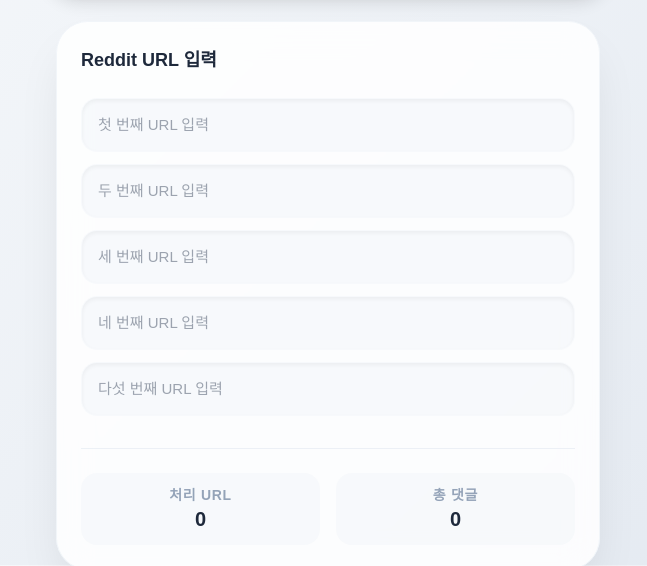
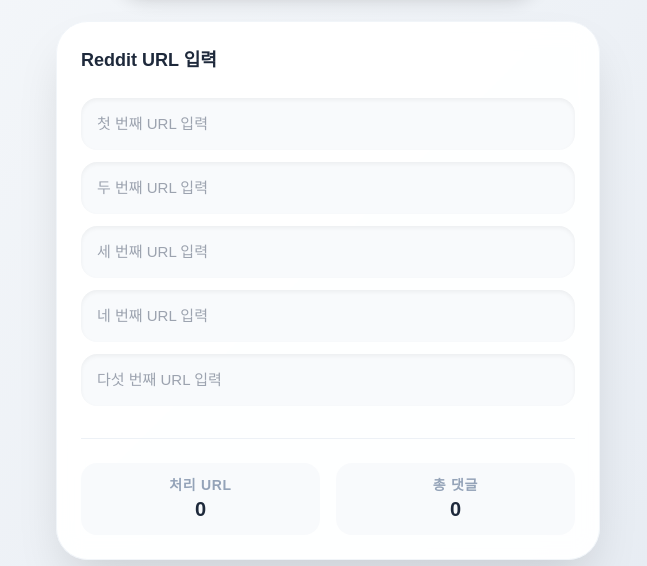
Before and after one commit to kyuil71/user-voice-collector, a plain HTML site: page index.html in a window 1280 px wide. Shown: the part 235-801 px from the top of the page, without its empty margins (312-959 px from the left). Drawn offline with nearby package versions, Linux system fonts and the light colour scheme; a web font is replaced by a local one.

Commit message:
Update style.css

```diff
--- a/style.css
+++ b/style.css
@@ -13,20 +13,22 @@
     -webkit-tap-highlight-color: transparent;
     font-size: 16px;
     background: linear-gradient(135deg, var(--bg-grad-start) 0%, var(--bg-grad-end) 100%);
-    background-attachment: fixed;
     min-height: 100vh;
+    display: flex;
+    flex-direction: column;
+    align-items: center;
 }
 
-/* 스마트폰 앱 느낌을 주기 위한 기본 스크롤바 숨김 */
+/* 스마트폰 앱 느낌을 주기 위한 스크롤바 숨김 (메인 컨테이너) */
 ::-webkit-scrollbar { display: none; }
 input::placeholder { font-size: 15px; color: #9ca3af; }
 
 /* 글래스모피즘 컨테이너 */
 .glass-container {
-    background: rgba(255, 255, 255, 0.85);
-    backdrop-filter: blur(16px);
-    -webkit-backdrop-filter: blur(16px);
-    box-shadow: 0 25px 50px -12px rgba(0, 0, 0, 0.1);
+    background: rgba(255, 255, 255, 0.95);
+    backdrop-filter: blur(12px);
+    -webkit-backdrop-filter: blur(12px);
+    box-shadow: 0 25px 50px -12px rgba(0, 0, 0, 0.15);
 }
 
 /* 헤더 곡선 및 그라데이션 */
@@ -39,7 +41,6 @@
 /* 입력창 포커스 애니메이션 */
 .input-field {
     transition: all 0.3s ease;
-    border: 1px solid transparent;
 }
 .input-field:focus {
     transform: translateY(-2px);
@@ -64,7 +65,7 @@
     animation: fadeIn 0.4s cubic-bezier(0.16, 1, 0.3, 1) forwards;
 }
 
-/* 스크롤바 커스텀 (테이블 내부 가로 스크롤용) */
+/* 내부 결과창의 테이블 스크롤바 (이 부분만 보이도록 설정) */
 .scrollbar-thin::-webkit-scrollbar { display: block; width: 6px; height: 6px; }
 .scrollbar-thin::-webkit-scrollbar-thumb { background: #cbd5e1; border-radius: 99px; }
 
```
